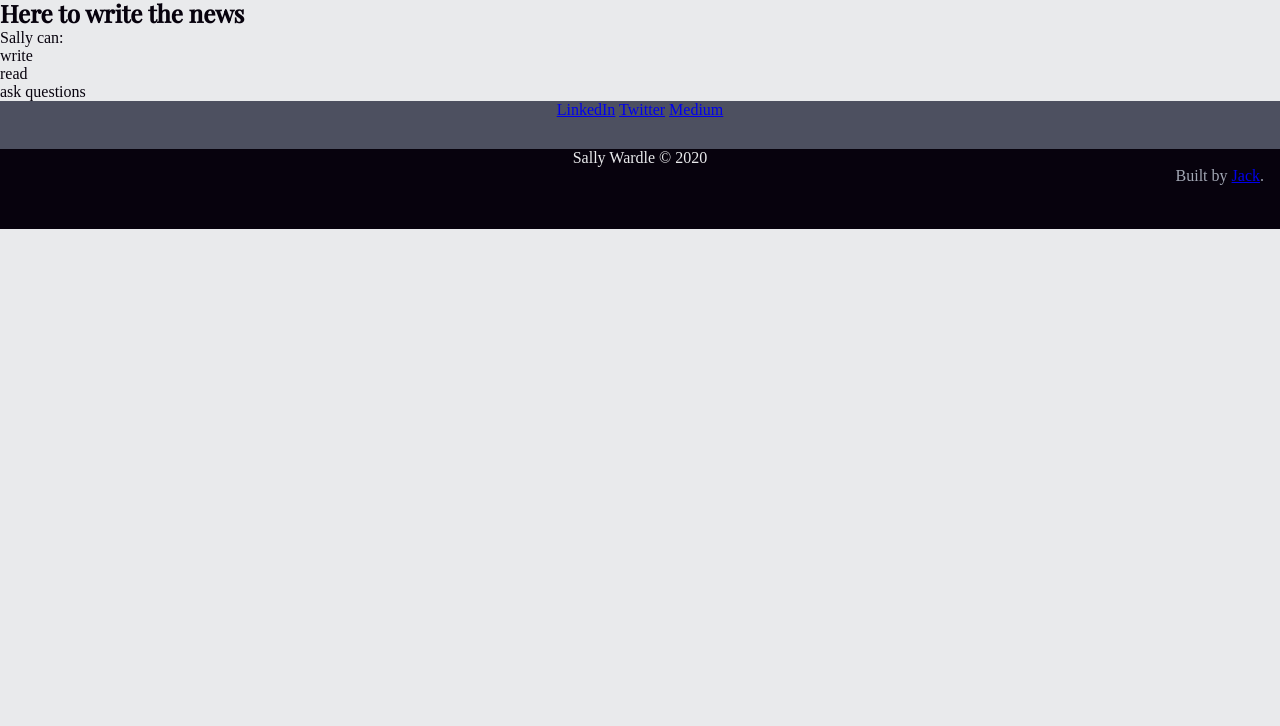
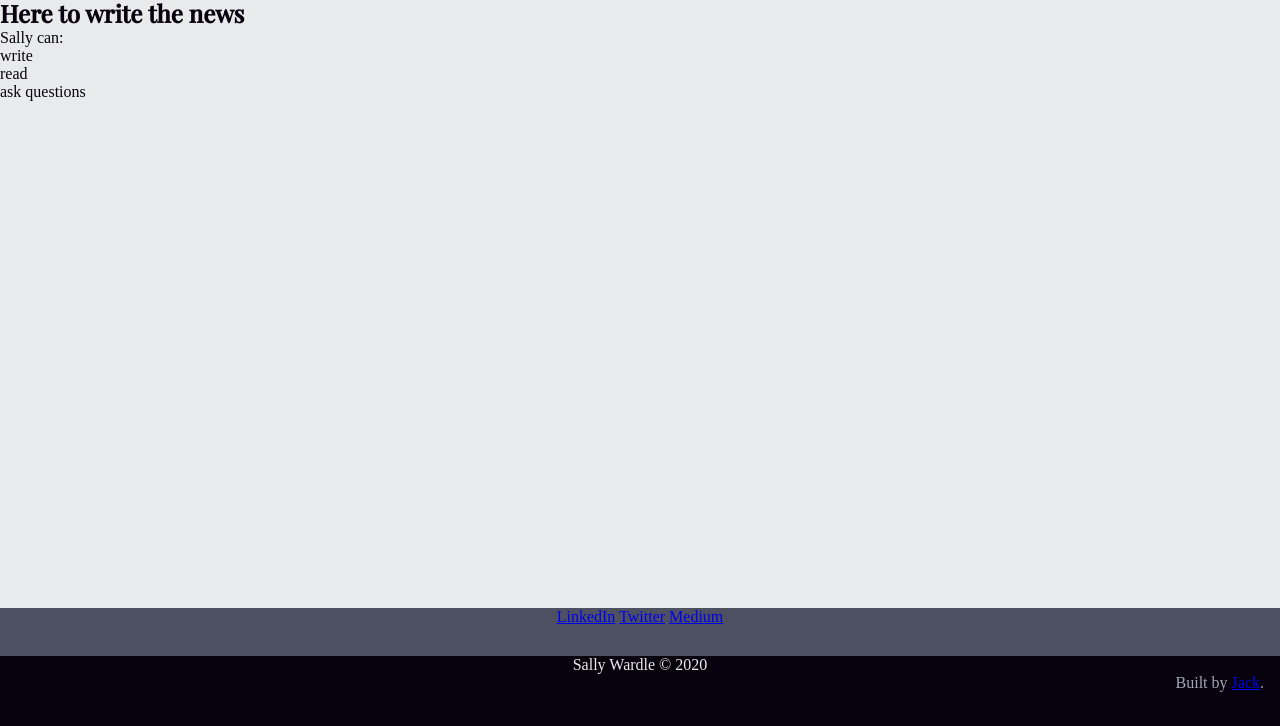
Before and after one commit to jackherizsmith/swport, an Eleventy site: page src/index.md in a window 1280 px wide. Shown: the part 64-790 px from the top of the page. Built offline with nearby package versions, Linux system fonts and the light colour scheme; Eleventy itself is replaced by a stand-in of ours; files that its build step writes are made by us from their sources.

Commit message:
better footer

```diff
--- a/src/css/main.css
+++ b/src/css/main.css
@@ -18,11 +18,14 @@
 }
 
 body {
+  position: relative;
   box-sizing: border-box;
   background-color: var(--page);
   color: var(--text);
   font-family: var(--font);
   overflow-x: hidden;
+  padding-bottom: 8rem;
+  min-height: 100vh;
 }
 
 label,
@@ -132,6 +135,7 @@ article a:link::after, a:visited::after {
 }
 
 footer {
+  position: absolute;
   bottom: 0;
   width: 100%;
   background-color: var(--text);
```
